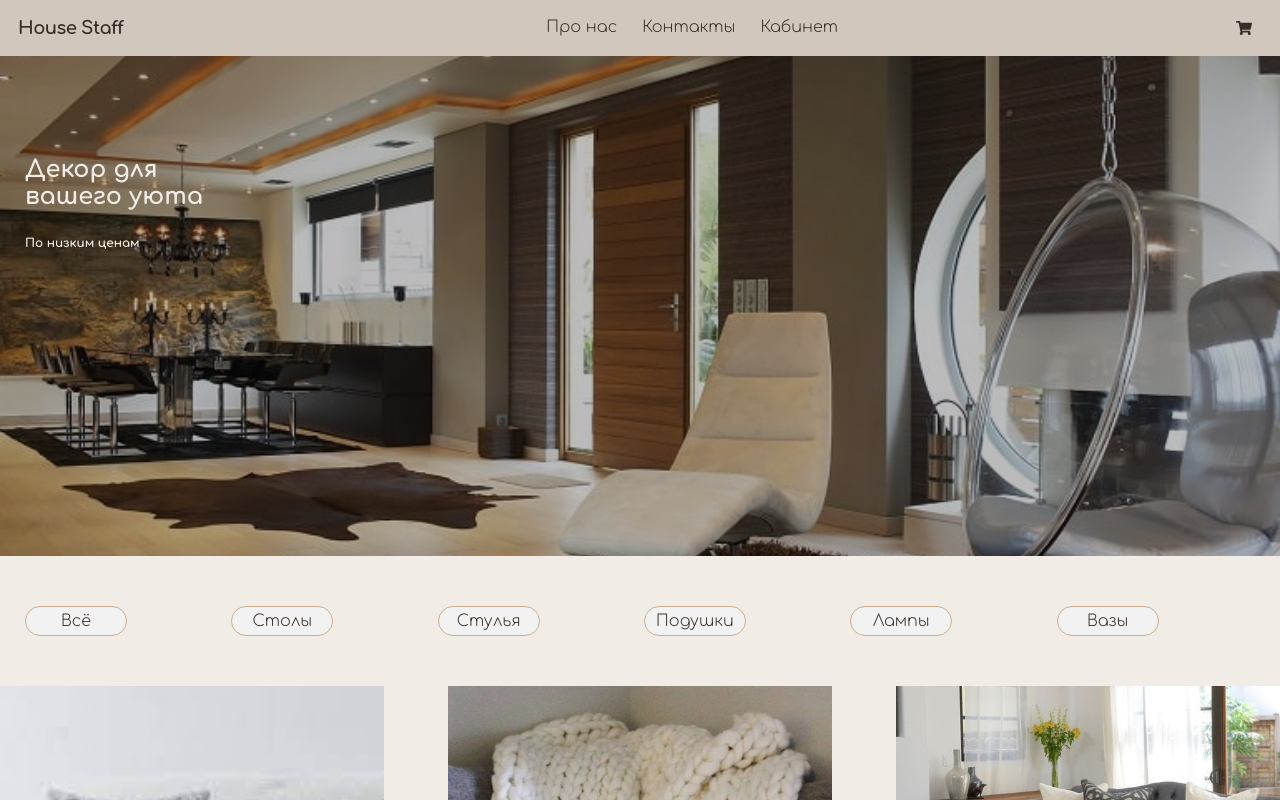
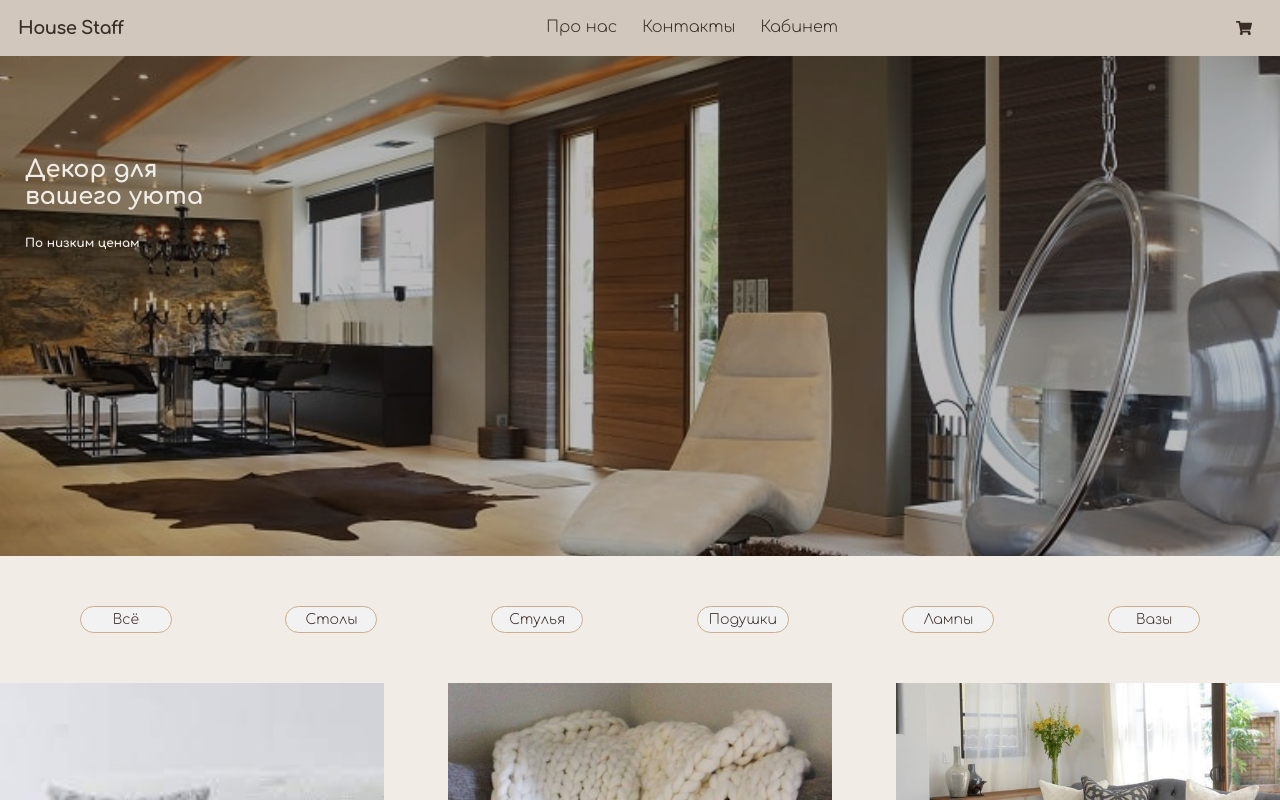
Before and after one commit to tiramisa/congenial-octo-lamp, a React (Create React App) app: page / in a window 1280 px wide. Shown: the top 800 px of the page. Built offline with nearby package versions, Linux system fonts and the light colour scheme.

Commit message:
Update index.css

```diff
--- a/src/index.css
+++ b/src/index.css
@@ -7,7 +7,13 @@
   --color-nude: #a48374;
   --color-brand-bg: #d1c7bd;
   --color-modal-bg: #959d90;
+  --color-categories-bg: #f2f2f2;
+  --color-img-bg: #bcbcbc;
   --color-white: #fff;
+  --color-gray: #797979;
+  --color-light-gray: #f5f5f5;
+  --color-red: rgb(255, 0, 0);
+  --color-primary: #ca5252;
 }
 
 * {
@@ -79,16 +85,10 @@ header .logo {
   justify-content: center;
 }
 
-@media screen and (min-width: 768px) {
+@media screen and (min-width: 768px) and (min-width: 1200px) {
   header .logo {
     font-size: 18px;
     line-height: 1.11em;
-  }
-}
-
-@media screen and (min-width: 1200px) {
-  header .logo {
-    line-height: 20px;
   }
 }
 
@@ -179,7 +179,7 @@ header .shop-cart .item img {
 }
 
 header .shop-cart .item p {
-  color: #797979;
+  color: var(--color-gray);
   font-weight: 500;
 }
 
@@ -200,7 +200,7 @@ header .shop-cart .item .delete-icon {
 
 header .shop-cart .item .delete-icon:hover,
 header .shop-cart .item .delete-icon:focus {
-  color: rgb(255, 0, 0);
+  color: var(--color-red);
   transform: scale(1.5);
 }
 
@@ -221,7 +221,7 @@ header .presentation {
   background-size: cover;
   background-position: center center;
   background-blend-mode: multiply;
-  background-color: #bcbcbc;
+  background-color: var(--color-img-bg);
   position: relative;
 }
 
@@ -273,28 +273,34 @@ header .presentation::before {
   color: var(--color-main);
 }
 
+
+
 .categories div {
-  background: #f2f2f2;
+  background: var(--color-categories-bg);
   border-radius: 50px;
   padding: 5px 10px;
   border: 1px solid var(--color-base);
-  width: 80px;
+  width: 70px;
+  display: inline-block;
+  margin: 0 auto;
 }
 
 div.categories {
   display: grid;
   grid-template-columns: repeat(3, 1fr);
   grid-template-rows: repeat(2, 1fr);
-  gap: 8px;
+  gap: 4px;
   margin-bottom: 50px;
   text-align: center;
+  font-size: 14px;
 }
 
 @media (min-width: 768px) and (max-width: 1199px) {
   .categories div {
-    background: #f2f2f2;
+    background: var(--color-categories-bg);
     border-radius: 50px;
     border: 1px solid var(--color-base);
+
   }
 
   div.categories {
@@ -314,7 +320,7 @@ div.categories {
   }
 
   .categories div {
-    background: #f2f2f2;
+    background: var(--color-categories-bg);
     border-radius: 50px;
     cursor: pointer;
     border: 1px solid var(--color-base);
@@ -362,7 +368,7 @@ main {
 main .item {
   width: 30%;
   margin-bottom: 50px;
-  background: #f5f5f5;
+  background: var(--color-light-gray);
   background-size: cover;
   overflow: hidden;
   position: relative;
@@ -380,7 +386,7 @@ main .item img,
   main .item {
     width: 30%;
     margin-bottom: 50px;
-    background: #f5f5f5;
+    background: var(--color-light-gray);
     background-size: cover;
     overflow: hidden;
     position: relative;
@@ -407,7 +413,7 @@ main .item img,
   main .item {
     width: 30%;
     margin-bottom: 50px;
-    background: #f5f5f5;
+    background: var(--color-light-gray);
     background-size: cover;
     overflow: hidden;
     position: relative;
@@ -473,7 +479,7 @@ main .add-to-cart,
   position: absolute;
   right: 20px;
   bottom: 20px;
-  background: #ca5252;
+  background: var(--color-primary);
   width: 35px;
   height: 35px;
   text-align: center;
@@ -494,7 +500,7 @@ main .add-to-cart:focus,
 
 .close-button {
   background: transparent;
-  color: #ca5252;
+  color: var(--color-primary);
   border: none;
   cursor: pointer;
   float: right;
@@ -505,7 +511,7 @@ main .add-to-cart:focus,
 
 .close-button:hover,
 .close-button:focus {
-  color: #ff0000;
+  color: var(--color-red);
   transform: scale(1.1);
 }
 
```
